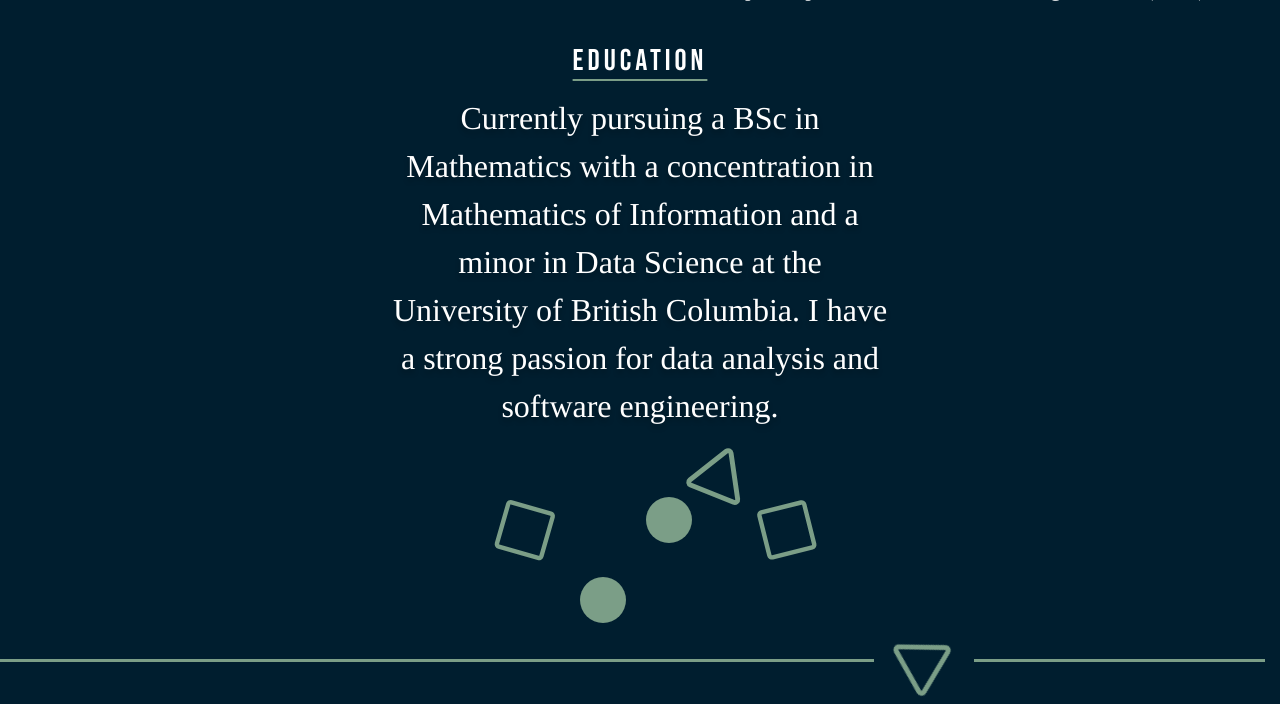
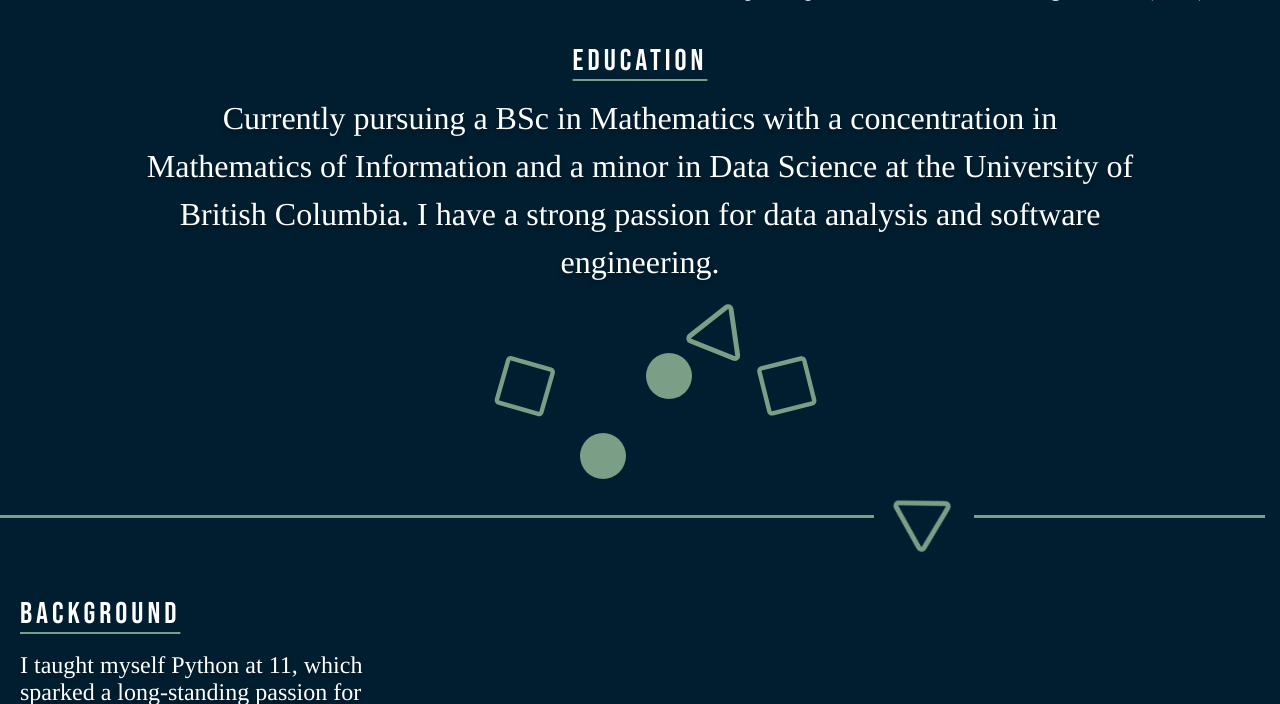
Before and after one commit to MattMatt05/portfolio, a PHP site: page /index.html in a window 1280 px wide. Shown: the part 1257-1961 px from the top of the page. Run offline with PHP 8.4, Linux system fonts and the light colour scheme; some web fonts are replaced.

Commit message:
formUpdate

```diff
--- a/global.css
+++ b/global.css
@@ -440,6 +440,8 @@
     }
 
     .eduSection .parText {
+        width: 80%;
+        max-width: none;
         font-size: 2em;
         line-height: 1.5;
         margin: 0 auto;
--- a/index.html
+++ b/index.html
@@ -117,12 +117,10 @@
                 code, focusing on Python and web design. Alongside formal experience in both high school and university,
                 coding has always been something I pursued naturally, driven by curiosity, a love for teaching, and a
                 deep appreciation for logic and clean problem-solving.</p>
-            </div>
         </div>
     </section>
     <div class="about-left">
-        <img src="assets/box.svg" class="shapen" style="width: 70px; height: 70px;"
-            onerror="this.style.display='none'">
+        <img src="assets/box.svg" class="shapen" style="width: 70px; height: 70px;" onerror="this.style.display='none'">
     </div>
 </body>
 
```
